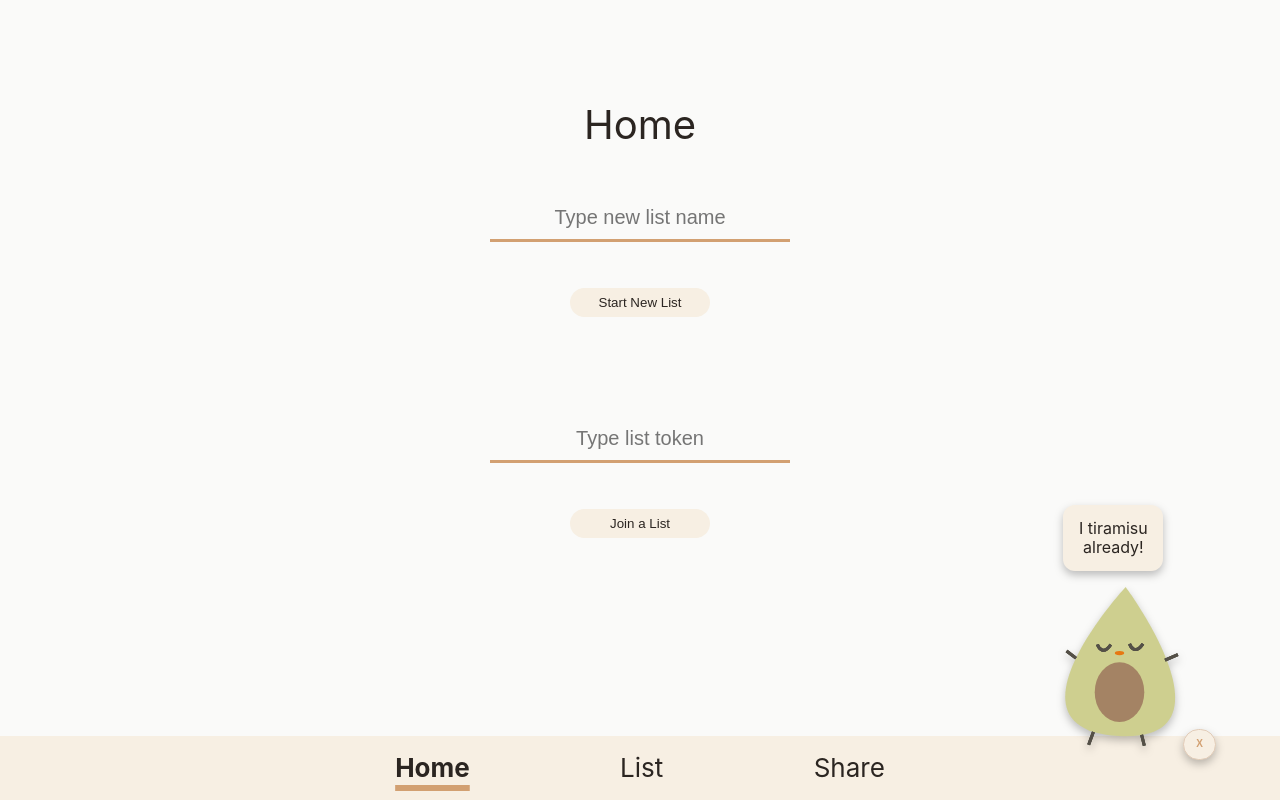
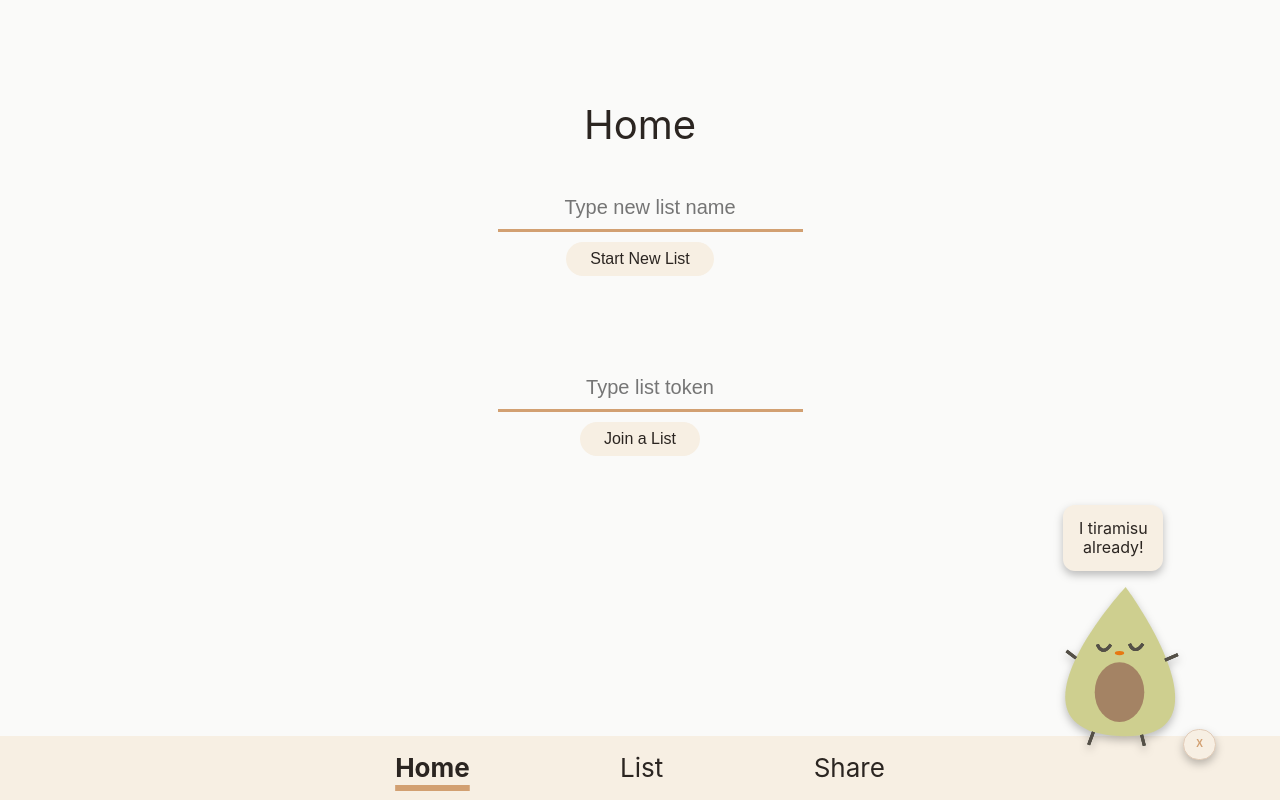
Before and after one commit to the-collab-lab/tcl-46-smart-shopping-list, a React (Vite) app: page / in a window 1280 px wide. Built offline with nearby package versions, Linux system fonts and the light colour scheme.

Commit message:
adjust home create a list spacing

```diff
--- a/src/views/Home.css
+++ b/src/views/Home.css
@@ -37,7 +37,7 @@
 
 .input__primary {
 	padding: 0.5em;
-	margin: 0.5rem;
+	margin: 0.5em;
 	font-size: 1.6rem;
 	text-align: center;
 	width: calc(100% - 140px);
@@ -45,19 +45,18 @@
 
 .input__primary.no-token {
 	font-size: 2rem;
-	margin: 1em;
-	width: 300px;
+	width: 100%;
 	text-align: center;
 }
 
 .btn__primary {
-	padding: 0.5em 2em;
-	width: 140px;
+	padding: 0.5em 1.5em;
+	width: fit-content;
 	border-radius: 2rem;
 }
 
 .btn__primary.no-token {
-	margin-top: 2em;
+	font-size: 1em;
 }
 
 .container__token-detail {
@@ -187,6 +186,7 @@
 	}
 	.input__primary {
 		width: 100%;
+		margin: 0.5em;
 	}
 	.btn__primary {
 		margin-top: 15px;
```
